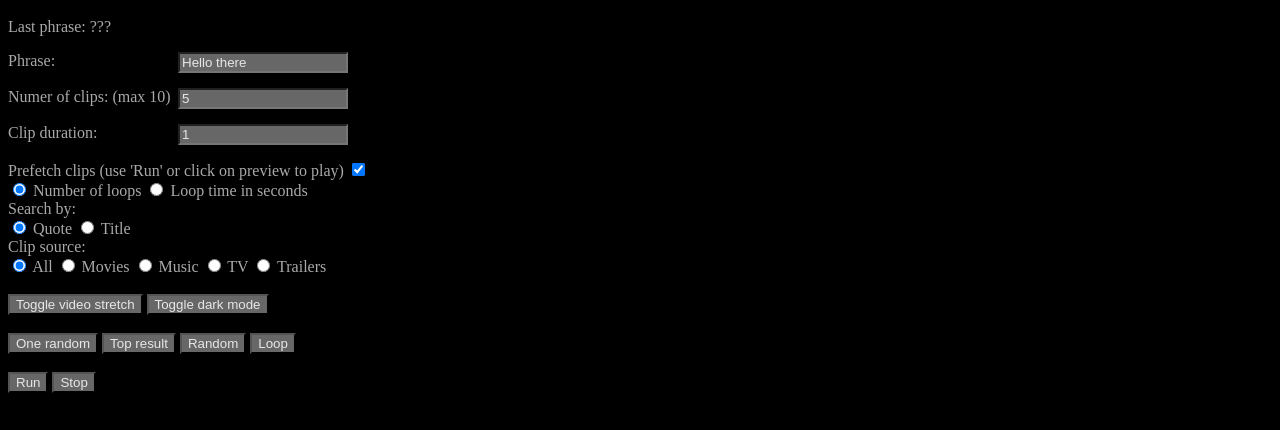
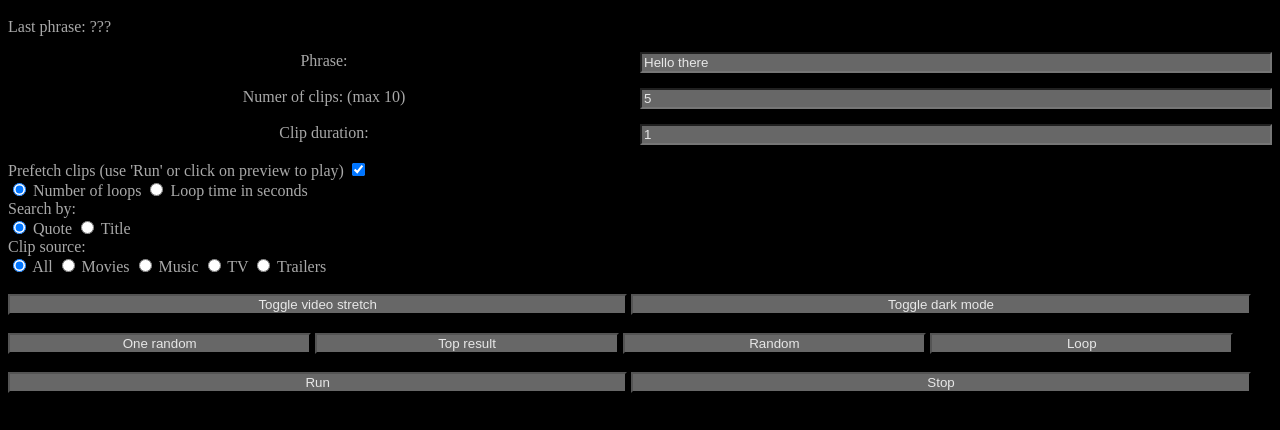
Before and after one commit to MCAaronIce/obs_yarn_clips, a website: page panel/index.html in a window 1280 px wide. Shown: the part 48-478 px from the top of the page. Drawn offline with nearby package versions, Linux system fonts and the light colour scheme; no server answers.

Commit message:
Layout changes

```diff
--- a/panel/index.html
+++ b/panel/index.html
@@ -4,11 +4,11 @@
 <h1>OBS clips</h1>
 <p id="lastPhrase">Last phrase: ???</p>
 <form action="/setClips" method="post" id="clipsOptionsForm">
-    <label class="textInput" for="phrase">Phrase:</label>
+    <label class="textInput desc" for="phrase">Phrase:</label>
     <input class="buttons textInput" type="text" id="phrase" name="phrase" value="Hello there"><br><br>
-    <label class="textInput" for="clAmount">Numer of clips: (max 10)</label>
+    <label class="textInput desc" for="clAmount">Numer of clips: (max 10)</label>
     <input class="buttons textInput" type="text" id="clAmount" name="clAmount" value="5"><br><br>
-    <label class="textInput" for="time">Clip duration:</label>
+    <label class="textInput desc" for="time">Clip duration:</label>
     <input class="buttons textInput" type="text" id="time" name="time" value="1"><br><br>
     <label for="prefetching">Prefetch clips (use 'Run' or click on preview to play)</label>
     <input class="buttons" type="checkbox" id="prefetching" name="prefetching" checked>
@@ -34,17 +34,19 @@
     <input class="buttons" type="radio" id="trailersType" name="type" value="trailers">
     <label for="trailersType">Trailers</label>
     <br><br>
-    <input class="buttons" type="submit" value="Toggle video stretch" formaction="/stretch">
-    <button class="buttons" type="button" onclick="darkMode()">Toggle dark mode</button>
+    <div class="buttonsD">
+    <input class="buttons buttonsHalf" type="submit" value="Toggle video stretch" formaction="/stretch">
+    <button class="buttons buttonsHalf" type="button" onclick="darkMode()">Toggle dark mode</button>
     <br><br>
-    <input class="buttons" type="submit" value="One random" formaction="/randomOne">
-    <input class="buttons" type="submit" value="Top result" formaction="/topResult">
-    <input class="buttons" type="submit" value="Random" formaction="/randomClips">
-    <input class="buttons" type="submit" value="Loop" formaction="/loop">
+    <input class="buttons buttonsQuarter" type="submit" value="One random" formaction="/randomOne">
+    <input class="buttons buttonsQuarter" type="submit" value="Top result" formaction="/topResult">
+    <input class="buttons buttonsQuarter" type="submit" value="Random" formaction="/randomClips">
+    <input class="buttons buttonsQuarter" type="submit" value="Loop" formaction="/loop">
     <br><br>
-    <input class="buttons" type="submit" value="Run" formaction="/run">
-    <input class="buttons" type="submit" value="Stop" formaction="/stop">
+    <input class="buttons buttonsHalf" type="submit" value="Run" formaction="/run">
+    <input class="buttons buttonsHalf" type="submit" value="Stop" formaction="/stop">
     <br><br>
+    </div>
     <div class="column">
         <div class="row">
             <input type="image" name="submit_clip_1" value="clip_1" id="preview_1" src="" formaction="/run">
@@ -76,10 +78,21 @@
     img {
         width: 40%;
     }
+    .desc{
+        display: inline-block;
+        width:300px;
+        text-align: center;
+    }
 
     .textInput {
-        width: 170px;
+        width: 50%;
         float: left;
+    }
+    .buttonsHalf {
+        width: 49%;
+    }
+    .buttonsQuarter {
+        width: 24%;
     }
 
     body {
```
